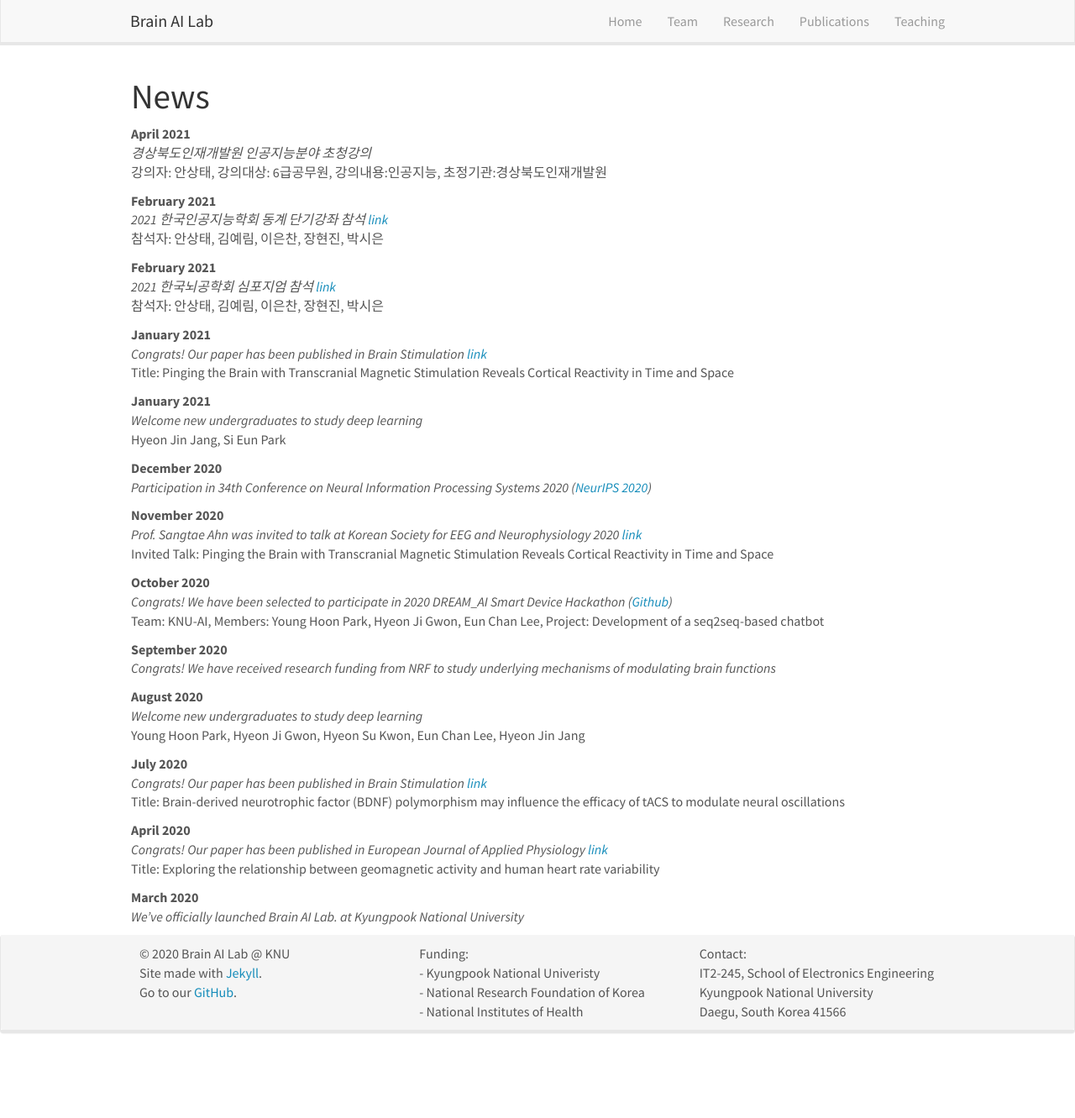
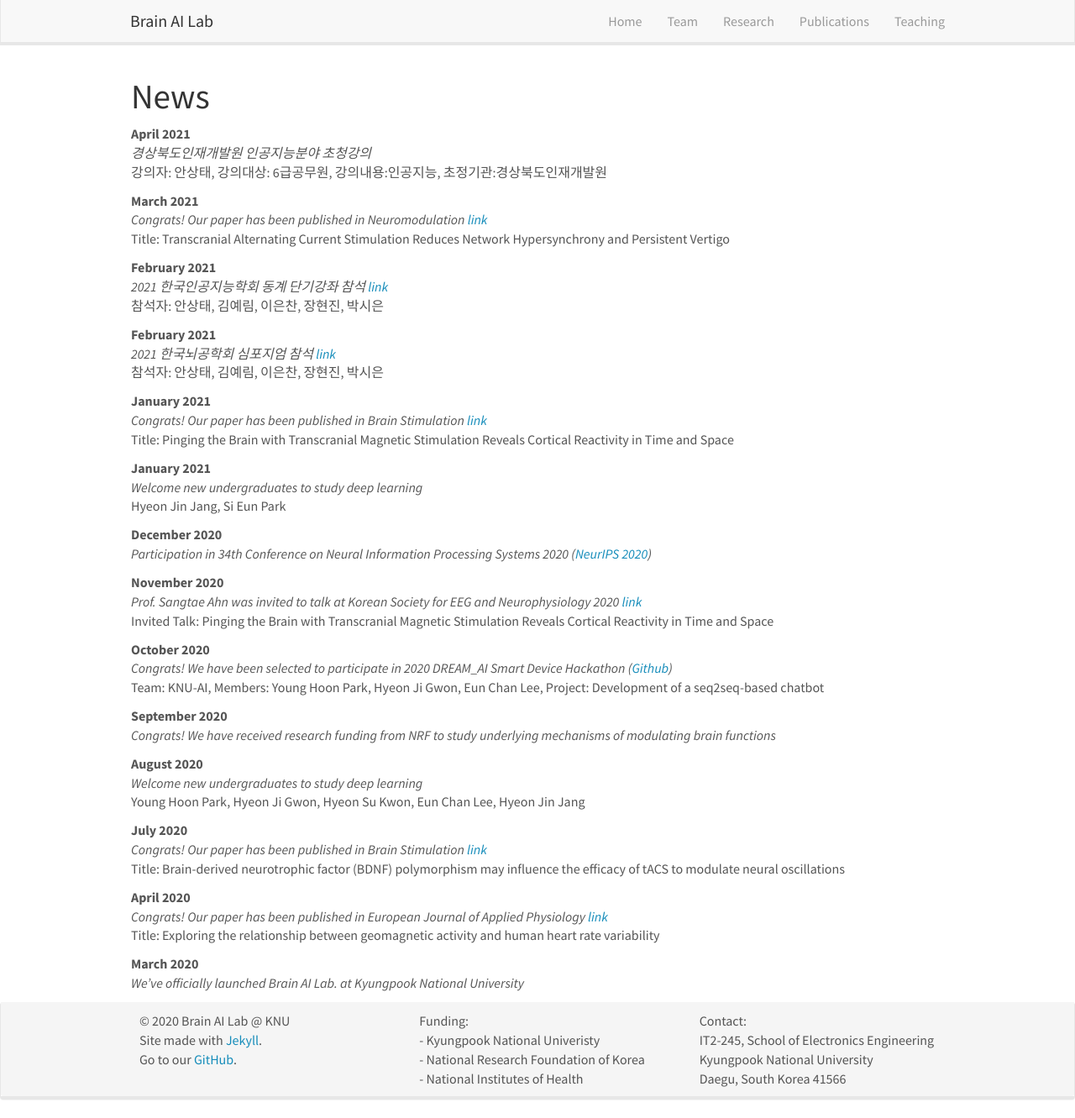
Before and after one commit to KNU-BrainAI/knu-brainai.github.io, a Jekyll site: the page built from _pages/allnews.md, in a window 1280 px wide and 1331 px high. Shown: the whole window at 84% size. Built offline with Jekyll 4.4.1, drawn with Linux system fonts in a browser that asks for light colours; nearby versions of some CDN libraries.

Commit message:
Update news.yml

```diff
--- a/_data/news.yml
+++ b/_data/news.yml
@@ -1,6 +1,10 @@
 - date: April 2021
   headline: "경상북도인재개발원 인공지능분야 초청강의"
   details: "강의자: 안상태, 강의대상: 6급공무원, 강의내용:인공지능, 초정기관:경상북도인재개발원"
+
+- date: March 2021
+  headline: "Congrats! Our paper has been published in Neuromodulation <a href='https://onlinelibrary.wiley.com/doi/10.1111/ner.13389'>link</a>"
+  details: "Title: Transcranial Alternating Current Stimulation Reduces Network Hypersynchrony and Persistent Vertigo"
 
 - date: February 2021
   headline: "2021 한국인공지능학회 동계 단기강좌 참석 <a href='http://aiassociation.kr/Conference/ConferenceView.asp?AC=0&CODE=CC20210101&CpPage=#CONF'>link</a>"
```
